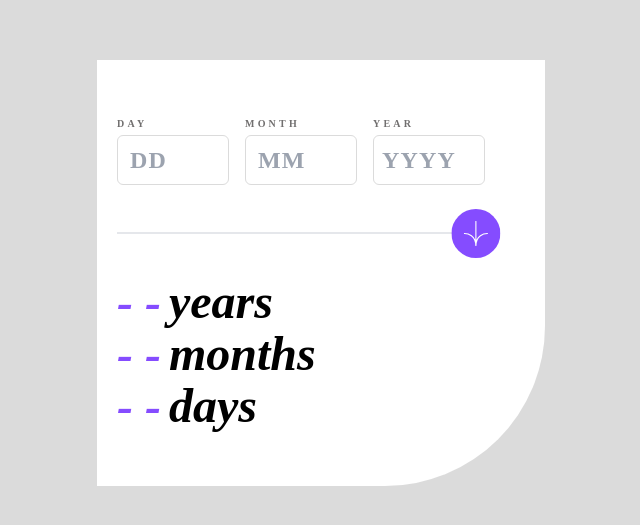
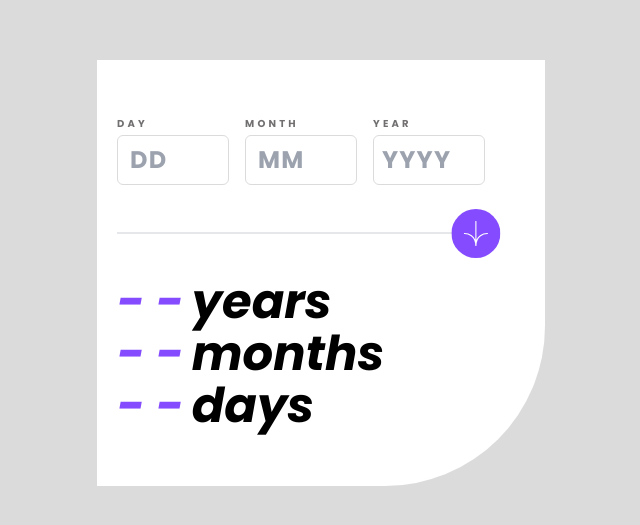
Before and after one commit to Abteck/age-calculator, a website: page public/index.html in a window 1280 px wide. Shown: the part 127-652 px from the top of the page, without its empty margins (319-959 px from the left). Drawn offline with Linux system fonts and the light colour scheme; the site is published under a folder, as on GitHub Pages, so addresses that start at the root find nothing.

Commit message:
first commit

```diff
--- a/src/input.css
+++ b/src/input.css
@@ -5,37 +5,37 @@
 @layer base {
   @font-face {
     font-family: "Poppins";
-    src: url("/assets/Poppins-Bold.ttf") format("truetype");
+    src: url("../assets/Poppins-Bold.ttf") format("truetype");
     font-weight: 700;
     font-style: normal;
   }
   @font-face {
     font-family: "Poppins";
-    src: url("/assets/Poppins-BoldItalic.ttf") format("truetype");
+    src: url("../assets/Poppins-BoldItalic.ttf") format("truetype");
     font-weight: 700;
     font-style: italic;
   }
   @font-face {
     font-family: "Poppins";
-    src: url("/assets/Poppins-ExtraBold.ttf") format("truetype");
+    src: url("../assets/Poppins-ExtraBold.ttf") format("truetype");
     font-weight: 800;
     font-style: normal;
   }
   @font-face {
     font-family: "Poppins";
-    src: url("/assets/Poppins-ExtraBoldItalic.ttf") format("truetype");
+    src: url("../assets/Poppins-ExtraBoldItalic.ttf") format("truetype");
     font-weight: 800;
     font-style: italic;
   }
   @font-face {
     font-family: "Poppins";
-    src: url("/assets/Poppins-Italic.ttf") format("truetype");
+    src: url("../assets/Poppins-Italic.ttf") format("truetype");
     font-weight: 400;
     font-style: italic;
   }
   @font-face {
     font-family: "Poppins";
-    src: url("/assets/Poppins-Regular.ttf") format("truetype");
+    src: url("../assets/Poppins-Regular.ttf") format("truetype");
     font-weight: 400;
     font-style: normal;
   }
```
Also changed, not shown: public/output.css.
